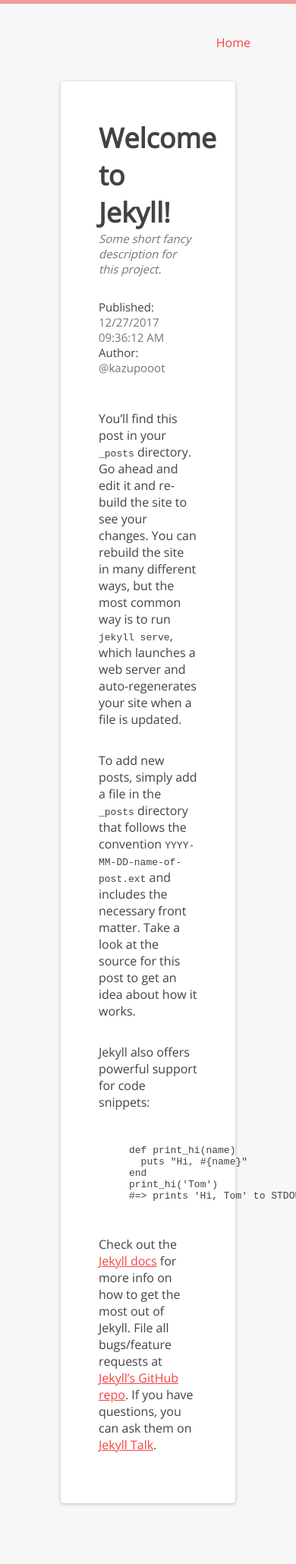
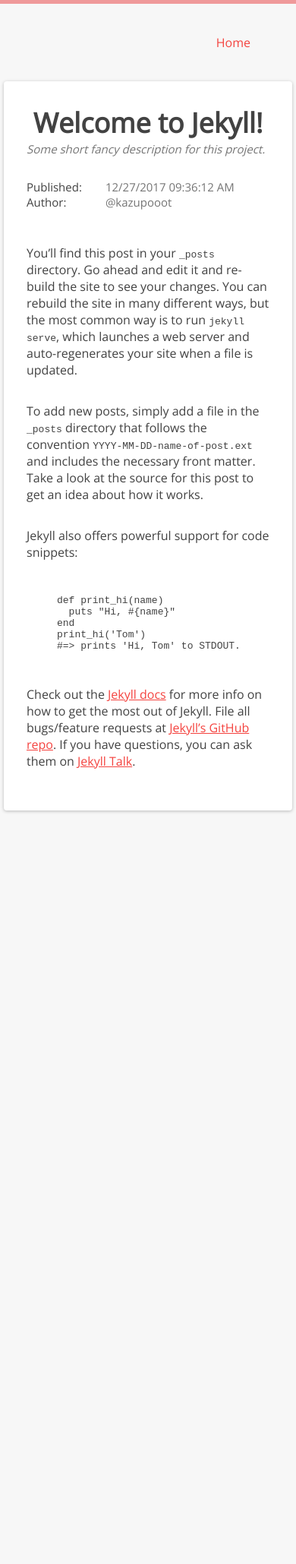
Before and after one commit to kmhigashioka/kmhigashioka.github.io, a Jekyll site: the page built from _posts/2017-12-27-welcome-to-jekyll.markdown, in a window 390 px wide. Shown: the whole page at 76% size. Built offline with Jekyll 4.4.1, drawn with Linux system fonts in a browser that asks for light colours; nearby versions of some CDN libraries; after the commit the page ends 1072 px from its top, so only the background shows below that.

Commit message:
Refactored mobile friendly

```diff
--- a/assets/css/styles.scss
+++ b/assets/css/styles.scss
@@ -7,6 +7,7 @@
 $text-color: #424242;
 $secondary-text-color: #757575;
 $border-top-color: #EF999A;
+$sm-max-width: 767px;
 
 html {
   font-family: "Open Sans";
@@ -47,7 +48,8 @@
   box-shadow: none;
 
   &:focus { outline: 0; }
-  &::placeholder { color: #f7f7f7}
+  &::placeholder { color: #f7f7f7; }
+  &:-webkit-autofill { background-color: transparent; }
 }
 
 textarea {
@@ -124,7 +126,9 @@
 
     h1 {
       margin: 30px 0 0 0;
+      text-align: center;
     }
+
     p {
       margin: 10px 0 0 0;
       font-size: 18px;
@@ -159,7 +163,7 @@
   flex-direction: column;
   color: $bg-color;
 
-  h1 { margin: 40px; }
+  h1, .form-container { margin: 40px; }
 
   .form-container {
     display: flex;
@@ -309,6 +313,48 @@
   }
 }
 
+@media only screen and (max-width : $sm-max-width) {
+  section.gems {
+    a {
+      width: auto;
+      height: auto;
+    }
+  }
+
+  section.post-content {
+    .content-container {
+      margin: 0 5px 5px;
+      padding: 30px;
+
+      h1 {
+        text-align: center;
+      }
+    }
+  }
+
+  section.contact {
+    .fields-container {
+      input {
+        width: 100%;
+
+        &:first-child {
+          margin: 0 !important;
+        }
+
+        &[name=name] {
+          margin-bottom: 20px !important;
+        }
+      }
+    }
+
+    .send-container {
+      button {
+        width: 100%;
+      }
+    }
+  }
+}
+
 .gray-bgcolor, .pink-bgcolor, .dark-gray-bgcolor {
   transition: 0.5s all;
 }
```
